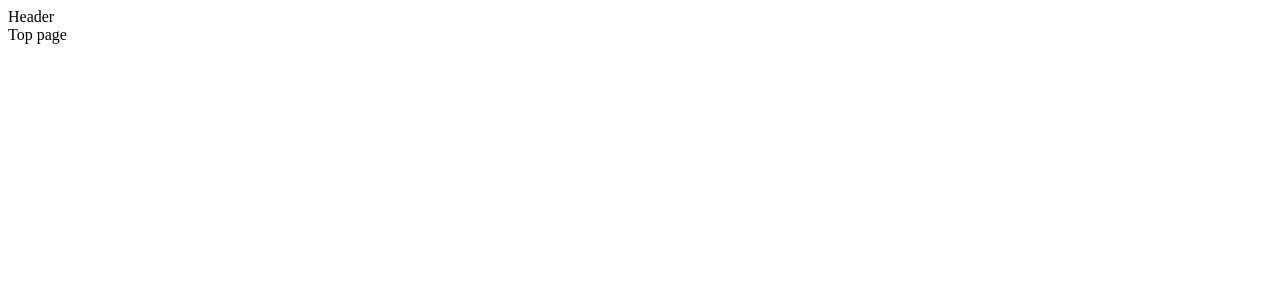
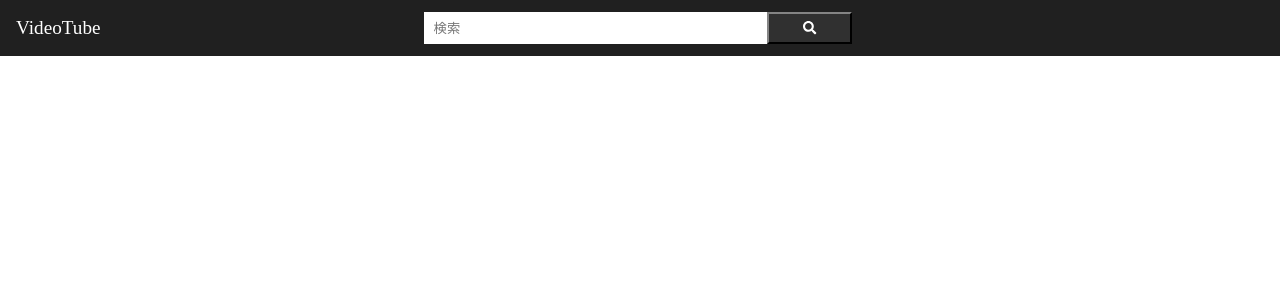
Before and after one commit to iwamasa-code/react-youtube-api, a React (Create React App) app: page / in a window 1280 px wide. Shown: the top 300 px of the page. Built offline with nearby package versions, Linux system fonts and the light colour scheme.

Commit message:
implement Header-style

```diff
--- a/package.json
+++ b/package.json
@@ -3,9 +3,13 @@
   "version": "0.1.0",
   "private": true,
   "dependencies": {
+    "@fortawesome/fontawesome-svg-core": "^1.2.32",
+    "@fortawesome/free-solid-svg-icons": "^5.15.1",
+    "@fortawesome/react-fontawesome": "^0.1.13",
     "@testing-library/jest-dom": "^5.11.4",
     "@testing-library/react": "^11.1.0",
     "@testing-library/user-event": "^12.1.10",
+    "node-sass": "4.14.1",
     "react": "^17.0.1",
     "react-dom": "^17.0.1",
     "react-router-dom": "^5.2.0",
--- a/src/Header/Header.js
+++ b/src/Header/Header.js
@@ -1,7 +1,27 @@
 import React from "react";
+import { FontAwesomeIcon } from "@fortawesome/react-fontawesome";
+import { faSearch } from "@fortawesome/free-solid-svg-icons";
+import { Link } from "react-router-dom";
+import Style from "./Header.module.scss";
 
 const Header = () => {
-  return <div>Header</div>;
+  return (
+    <>
+      <div className={Style.header}>
+        <div className={Style.item}>
+          <Link to="/">VideoTube</Link>
+        </div>
+        <div className={Style.item}>
+          <form>
+            <input type="text" placeholder="検索" />
+            <button type="submit">
+              <FontAwesomeIcon icon={faSearch} />
+            </button>
+          </form>
+        </div>
+      </div>
+    </>
+  );
 };
 
 export default Header;
--- /dev/null
+++ b/src/Header/Header.module.scss
@@ -0,0 +1,43 @@
+.header {
+  position: fixed;
+  left: 0;
+  top: 0;
+  display: flex;
+  height: 56px;
+  width: 100%;
+  background-color: #202020;
+  a {
+    color: white;
+    font-size: 1.2rem;
+    line-height: 56px;
+    padding-left: 1rem;
+    text-decoration: none;
+  }
+}
+.item {
+  &:first-child {
+    flex-grow: 1;
+  }
+  &:last-child {
+    flex-grow: 2;
+  }
+  form {
+    width: 50%;
+    height: 32px;
+    display: flex;
+    margin: 12px 0;
+    input {
+      width: 80%;
+      text-indent: 0.5rem;
+      border: #121212;
+      background-color: white;
+      color: white;
+    }
+    button {
+      width: 20%;
+      background-color: #303030;
+      color: white;
+      border-color: #303030;
+    }
+  }
+}
```
Also changed, not shown: 2 other files (tests, documents, lock files or other folders).
